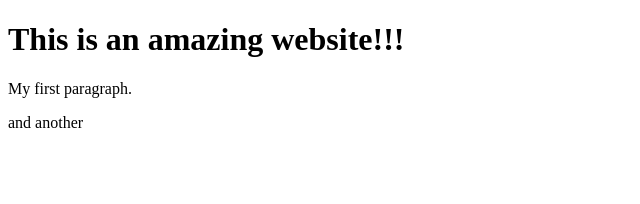
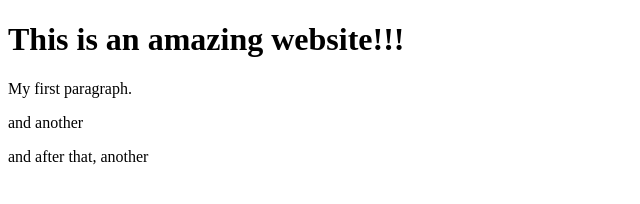
Before and after one commit to steliosDatalabs/my-1st-website, a plain HTML site: page index.html in a window 1280 px wide. Shown: the whole page, without its empty margins (0-640 px from the left). Drawn offline with Linux system fonts and the light colour scheme.

Commit message:
Update index.html

```diff
--- a/index.html
+++ b/index.html
@@ -7,6 +7,6 @@
 <p>My first paragraph.</p>
 
   <p>and another</p>
-
+  <p>and after that, another</p>
 </body>
 </html>
```
